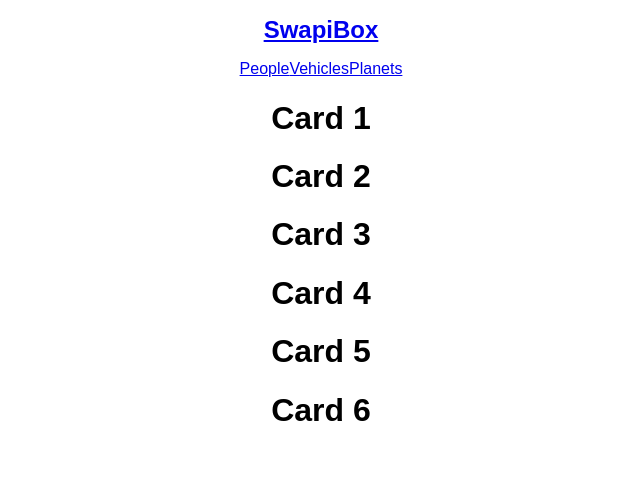
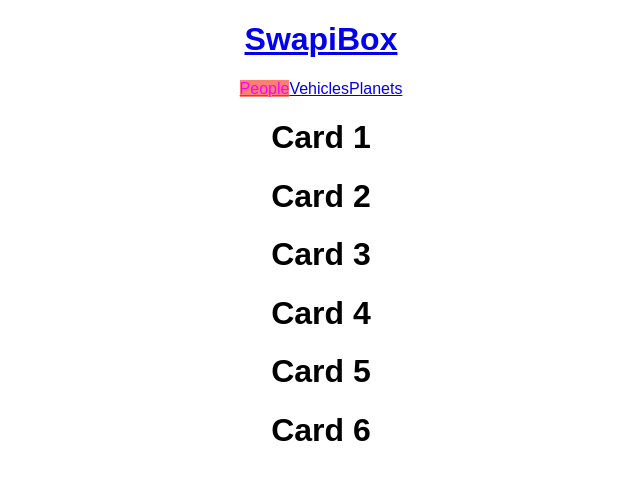
Before and after one commit to CharlesY712/SwapiBox, a React (Create React App) app: page /people in a window 1280 px wide. Shown: the top 480 px of the page, without its empty margins (319-959 px from the left). Built offline with nearby package versions, Linux system fonts and the light colour scheme.

Commit message:
Ending router tutorial

```diff
--- a/src/Components/App/App.css
+++ b/src/Components/App/App.css
@@ -2,27 +2,7 @@
   text-align: center;
 }
 
-.App-logo {
-  animation: App-logo-spin infinite 20s linear;
-  height: 80px;
+.people.active {
+  color: magenta;
+  background-color: salmon;
 }
-
-.App-header {
-  background-color: #222;
-  height: 150px;
-  padding: 20px;
-  color: white;
-}
-
-.App-title {
-  font-size: 1.5em;
-}
-
-.App-intro {
-  font-size: large;
-}
-
-@keyframes App-logo-spin {
-  from { transform: rotate(0deg); }
-  to { transform: rotate(360deg); }
-}
--- a/src/Components/App/App.js
+++ b/src/Components/App/App.js
@@ -17,10 +17,11 @@ class App extends Component {
         <Link to="/">
           <h1 className="App-title">SwapiBox</h1>
         </Link>
-        <NavLink to="/people">People</NavLink>
+        <NavLink to="/people" className="people">People</NavLink>
         <NavLink to="/vehicles">Vehicles</NavLink>
         <NavLink to="/planets">Planets</NavLink>
         <Route path="/people" render={ () => <CardContainer people={this.state.person} />} />
+        <Route exact path="/" render={ () => <h1>Home</h1>} />
       </div>
     );
   }
```
Also changed, not shown: src/Components/Welcome/Welcome.js (added, +11 -0 lines), src/Components/Welcome/Welcome.css (added), 2 other files (tests, documents, lock files or other folders).
